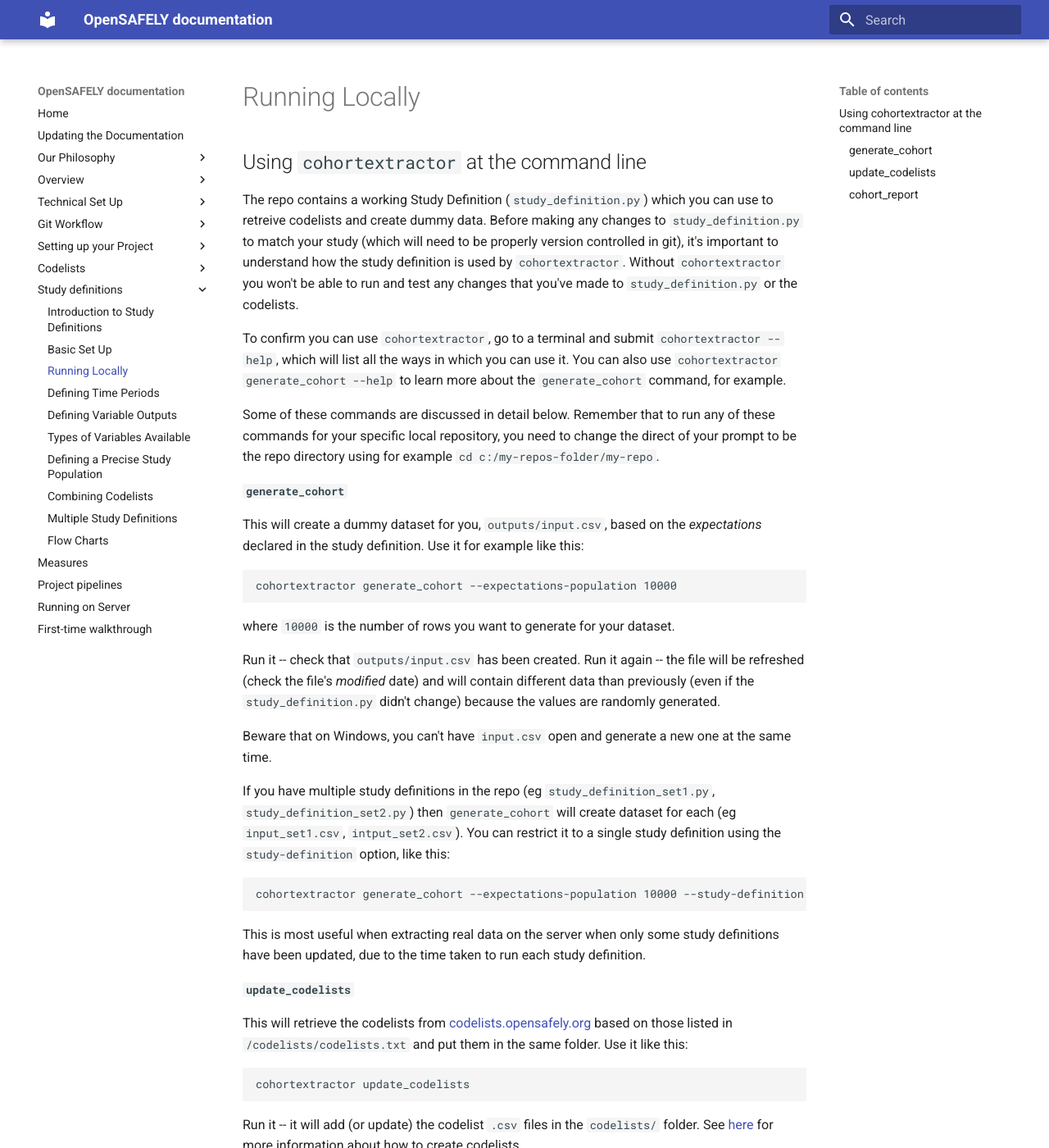
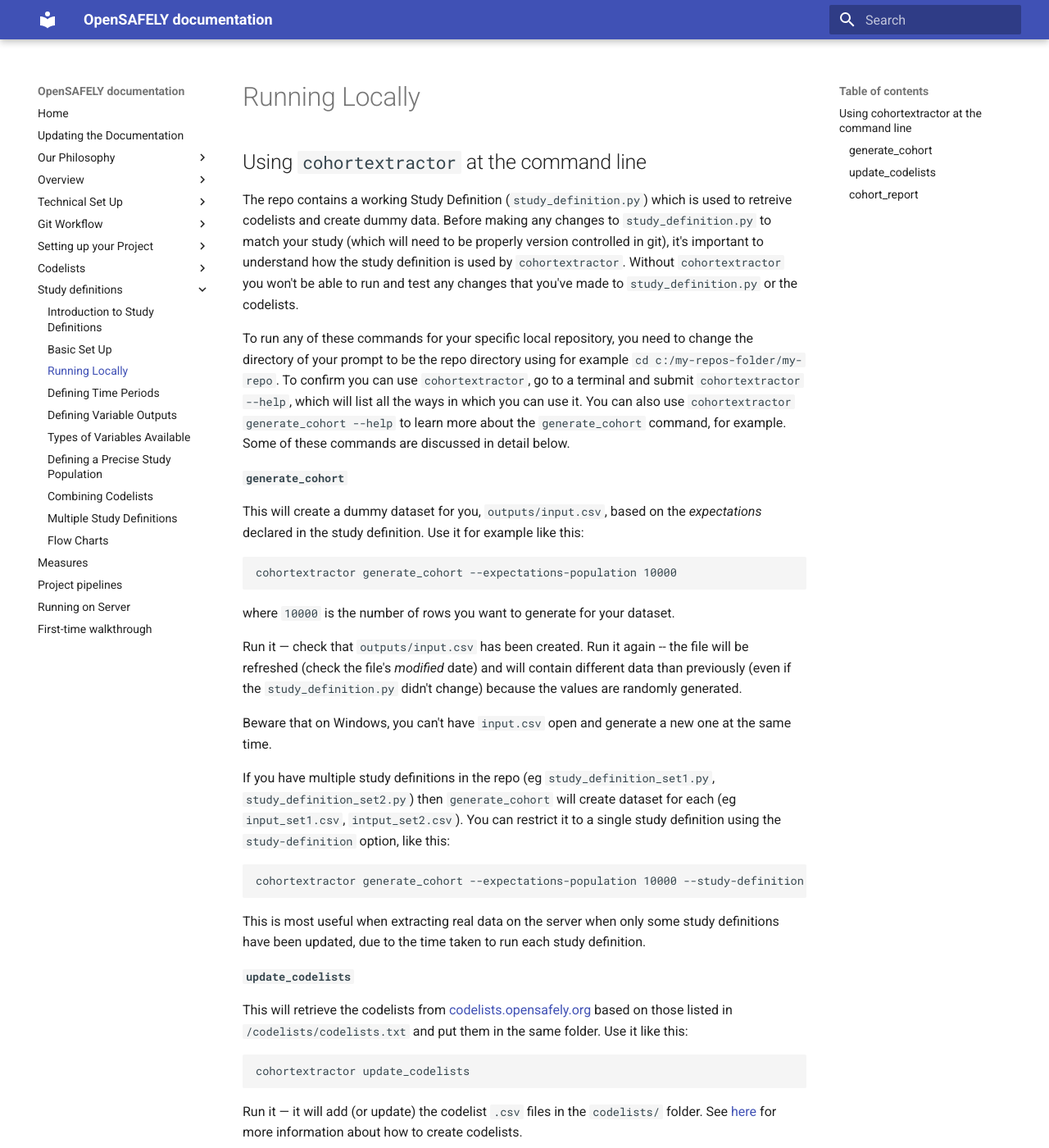
Before and after one commit to opensafely/documentation, an MkDocs documentation site: the page built from docs/running_local.md, in a window 1280 px wide and 1400 px high. Shown: the whole window at 82% size. Built offline with MkDocs 1.6.1 and Material for MkDocs 9.7.7, drawn with Linux system fonts in a browser that asks for light colours; some of the changed text lies outside the part shown.

Commit message:
fixes #17

```diff
--- a/docs/running_local.md
+++ b/docs/running_local.md
@@ -1,10 +1,8 @@
 ## Using `cohortextractor` at the command line
 
-The repo contains a working Study Definition (`study_definition.py`) which you can use to retreive codelists and create dummy data. Before making any changes to `study_definition.py` to match your study (which will need to be properly version controlled in git), it's important to understand how the study definition is used by `cohortextractor`. Without `cohortextractor` you won't be able to run and test any changes that you've made to `study_definition.py` or the codelists.
+The repo contains a working Study Definition (`study_definition.py`) which is used to retreive codelists and create dummy data. Before making any changes to `study_definition.py` to match your study (which will need to be properly version controlled in git), it's important to understand how the study definition is used by `cohortextractor`. Without `cohortextractor` you won't be able to run and test any changes that you've made to `study_definition.py` or the codelists.
 
-To confirm you can use `cohortextractor`, go to a terminal and submit `cohortextractor --help`, which will list all the ways in which you can use it. You can also use `cohortextractor generate_cohort --help` to learn more about the `generate_cohort` command, for example.
-
-Some of these commands are discussed in detail below. Remember that to run any of these commands for your specific local repository, you need to change the direct of your prompt to be the repo directory using for example `cd c:/my-repos-folder/my-repo`.
+To run any of these commands for your specific local repository, you need to change the directory of your prompt to be the repo directory using for example `cd c:/my-repos-folder/my-repo`. To confirm you can use `cohortextractor`, go to a terminal and submit `cohortextractor --help`, which will list all the ways in which you can use it. You can also use `cohortextractor generate_cohort --help` to learn more about the `generate_cohort` command, for example. Some of these commands are discussed in detail below.
 
 #### `generate_cohort`
 This will create a dummy dataset for you, `outputs/input.csv`, based on the _expectations_ declared in the study definition. Use it for example like this:
@@ -13,7 +11,7 @@
 
 where `10000` is the number of rows you want to generate for your dataset.
 
-Run it -- check that `outputs/input.csv` has been created. Run it again -- the file will be refreshed (check the file's _modified_ date) and will contain different data than previously (even if the `study_definition.py` didn't change) because the values are randomly generated.
+Run it &mdash; check that `outputs/input.csv` has been created. Run it again -- the file will be refreshed (check the file's _modified_ date) and will contain different data than previously (even if the `study_definition.py` didn't change) because the values are randomly generated.
 
 Beware that on Windows, you can't have `input.csv` open and generate a new one at the same time.
 
@@ -29,7 +27,7 @@
 
     cohortextractor update_codelists
 
-Run it -- it will add (or update) the codelist `.csv` files in the `codelists/` folder. See [here](https://github.com/opensafely/documentation/blob/master/study_definition.md#codelist-definitions) for more information about how to create codelists.
+Run it &mdash; it will add (or update) the codelist `.csv` files in the `codelists/` folder. See [here](https://github.com/opensafely/documentation/blob/master/study_definition.md#codelist-definitions) for more information about how to create codelists.
 
 Beware again that in Windows, if one or more of these codelist files is open then `update_codelists` won't be able to run.
 
```
Also changed, not shown: other parts of docs/running_local.md (+1 -1 lines).
